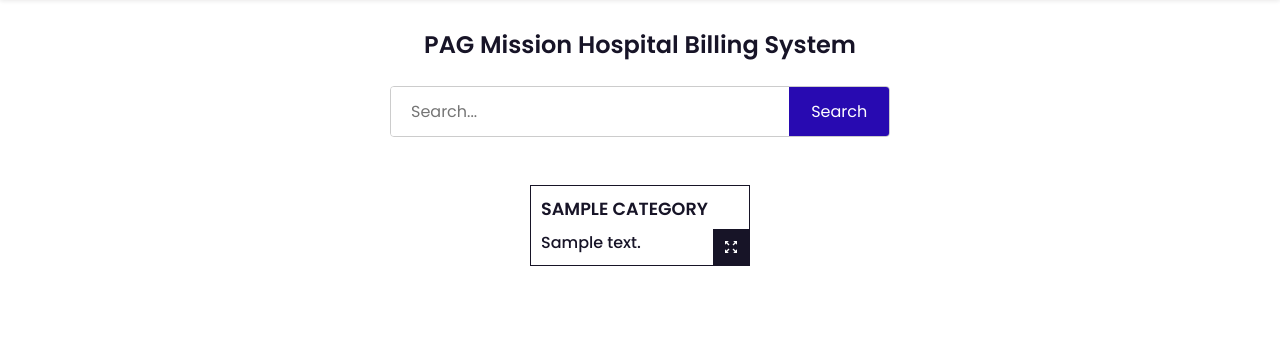
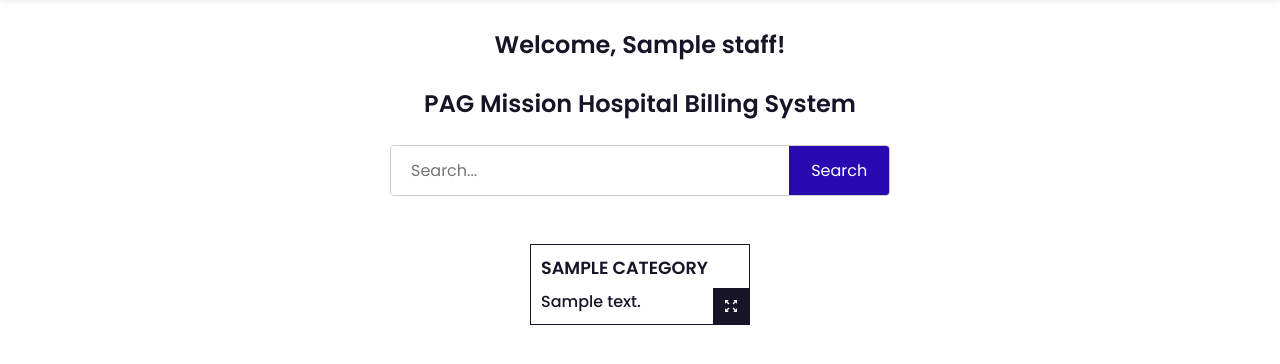
Before and after one commit to patrickhamzaokello/pagShop, a PHP site: page / in a window 1280 px wide. Shown: the part 69-433 px from the top of the page. Run offline with PHP 8.4, Linux system fonts and the light colour scheme; the visitor is signed in with stand-in values (Sample User, id 1); tables that the repository leaves empty or names only in its code hold one stand-in row (values such as "Sample post").

Commit message:
update o nerror

```diff
--- a/shop/index.php
+++ b/shop/index.php
@@ -61,7 +61,7 @@ require('session.php');
 </header>
 
 <section class="shop container">
-<!--    <h1 class="section-title">Welcome, --><?//=$login_session?><!--!</h1>-->
+    <h1 class="section-title">Welcome, <?=$login_session?>!</h1>
     <h2 class="section-title">PAG Mission Hospital Billing System</h2>
 
     <div class="searchbox">
```
